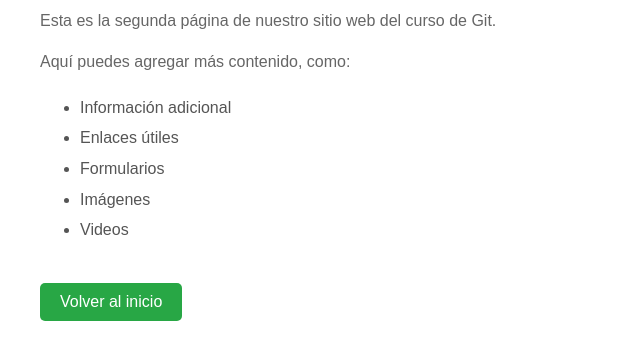
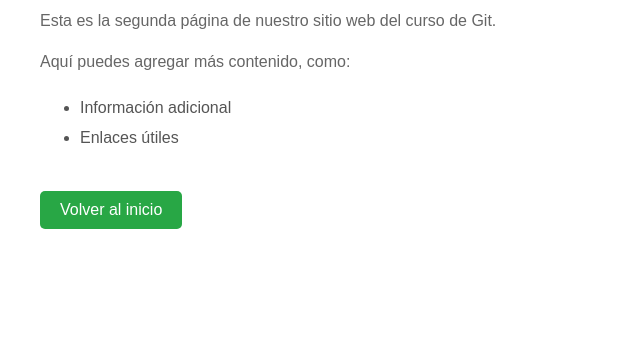
Before and after one commit to LuisFernandoFloresSanchez/curso-git, a plain HTML site: page segunda-pagina.html in a window 1280 px wide. Shown: the part 105-464 px from the top of the page, without its empty margins (0-640 px from the left). Drawn offline with Linux system fonts and the light colour scheme.

Commit message:
mostrando amend con peliculas, nuevos cambios y borrando lista

```diff
--- a/segunda-pagina.html
+++ b/segunda-pagina.html
@@ -13,9 +13,7 @@
     <ul>
       <li>Información adicional</li>
       <li>Enlaces útiles</li>
-      <li>Formularios</li>
-      <li>Imágenes</li>
-      <li>Videos</li>
+
     </ul>
 
     <button
```
Also changed, not shown: index.html (+1 -1 lines).
